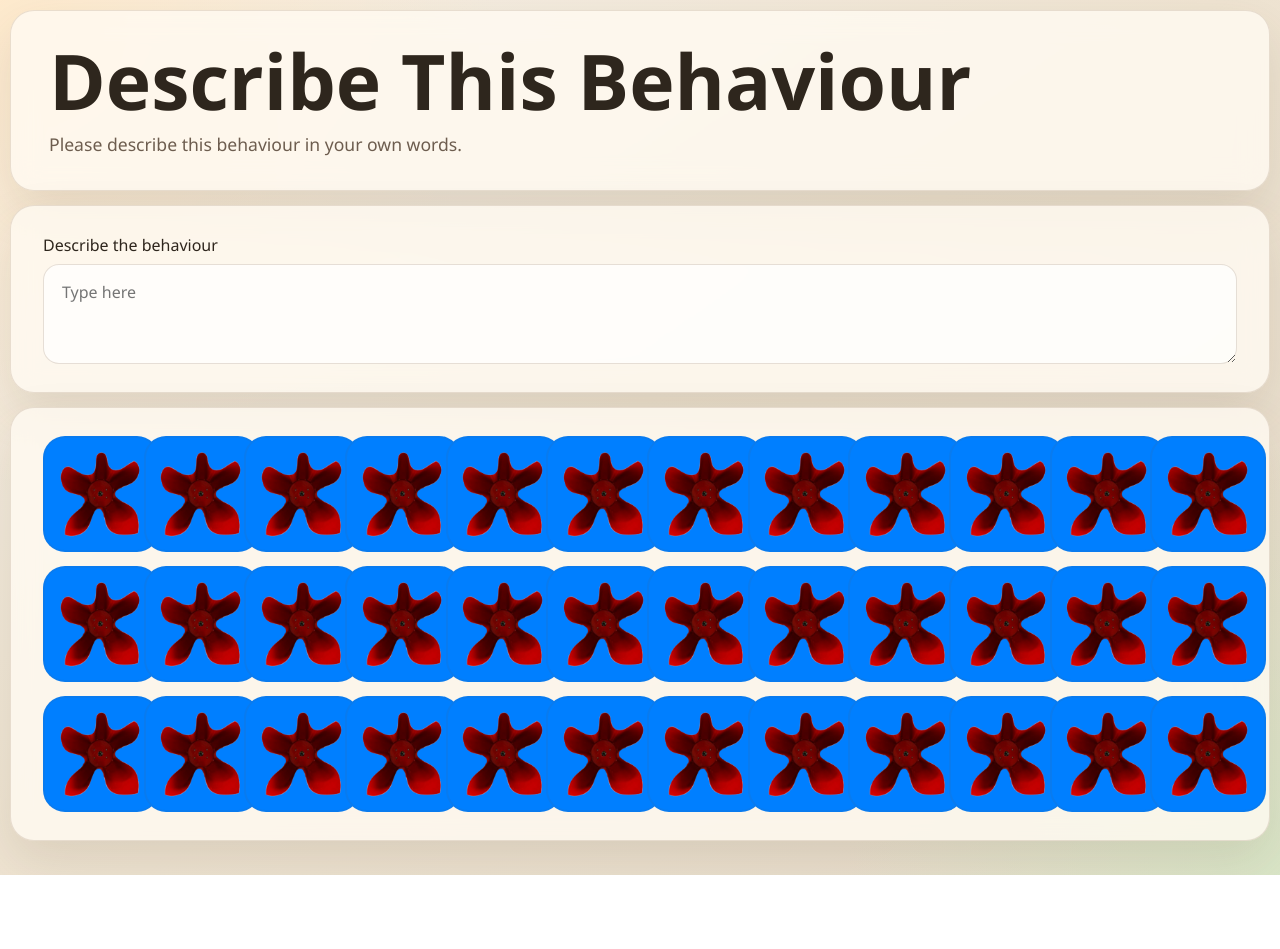
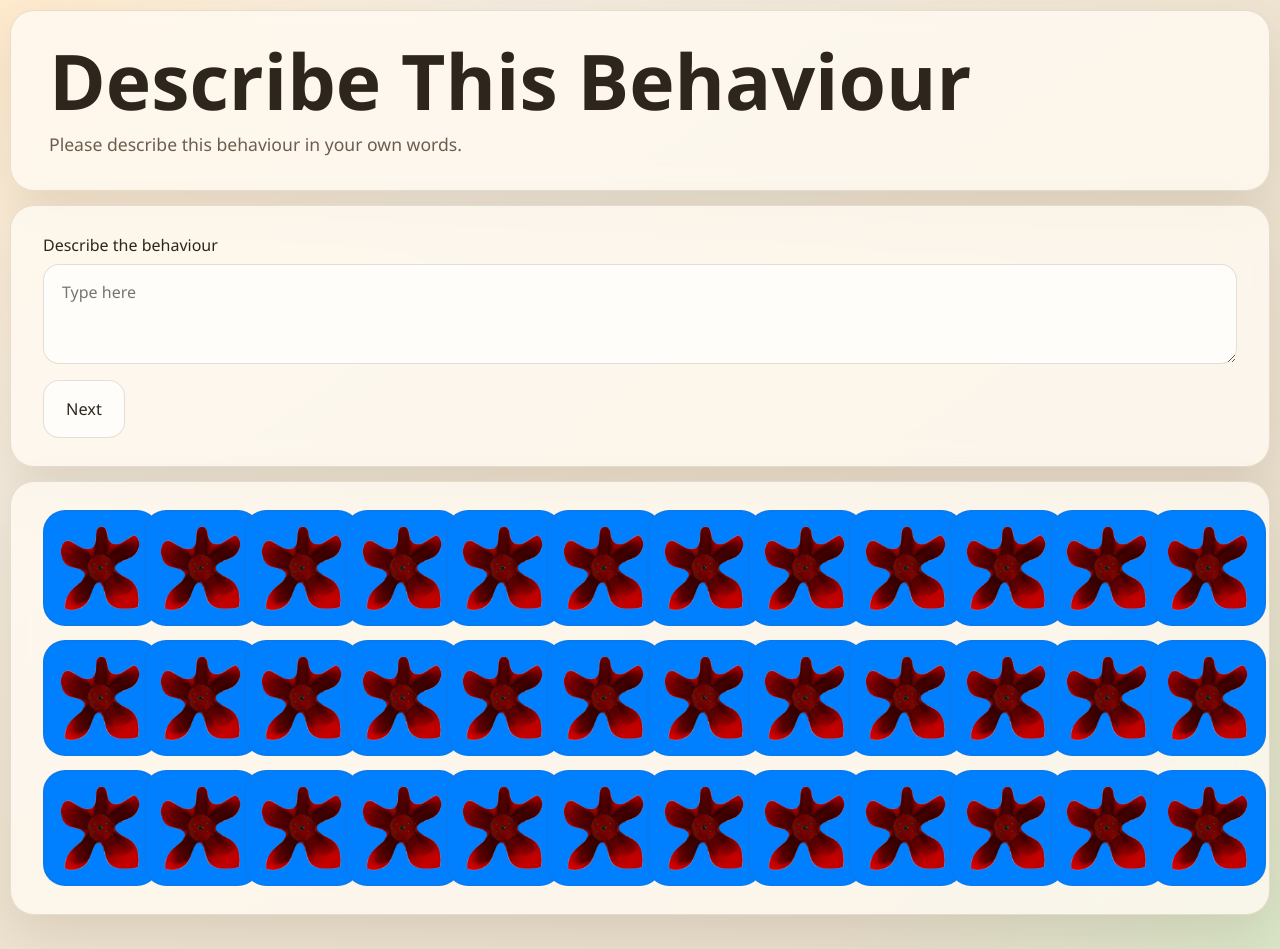
Before and after one commit to MerihanAlhafnawi/SwarmGardenSimulator, a Next.js app: page /behaviour in a window 1280 px wide. Before the commit the page ends 875 px from the top, so only its background shows below. Built offline with nearby package versions, Linux system fonts and the light colour scheme.

Commit message:
Add validation to behaviour description step

```diff
--- a/src/app/behaviour/page.tsx
+++ b/src/app/behaviour/page.tsx
@@ -51,6 +51,7 @@ const cloneGrid = (grid: Cell[][]) => grid.map((row) => row.map((cell) => ({ ...
 export default function BehaviourPage() {
   const [cells, setCells] = useState<Cell[][]>(() => createGrid());
   const [description, setDescription] = useState("");
+  const [message, setMessage] = useState("");
   const timersRef = useRef<number[]>([]);
 
   const stopDemo = () => {
@@ -119,6 +120,15 @@ export default function BehaviourPage() {
     return () => stopDemo();
   }, []);
 
+  const handleNext = () => {
+    if (!description.trim()) {
+      setMessage("Please type a description of this behaviour in your own words");
+      return;
+    }
+
+    setMessage("");
+  };
+
   return (
     <main className="page-shell">
       <section className="hero behaviour-hero">
@@ -138,6 +148,10 @@ export default function BehaviourPage() {
             rows={3}
           />
         </label>
+        <div className="behaviour-actions">
+          <button onClick={handleNext}>Next</button>
+          {message ? <p className="behaviour-message">{message}</p> : null}
+        </div>
       </section>
 
       <section className="grid-card">
--- a/src/app/globals.css
+++ b/src/app/globals.css
@@ -93,6 +93,16 @@ a {
 .behaviour-card {
   display: grid;
   gap: 16px;
+}
+
+.behaviour-actions {
+  display: grid;
+  gap: 10px;
+  justify-items: start;
+}
+
+.behaviour-message {
+  color: #8a2f21;
 }
 
 .tutorial-hero {
```
